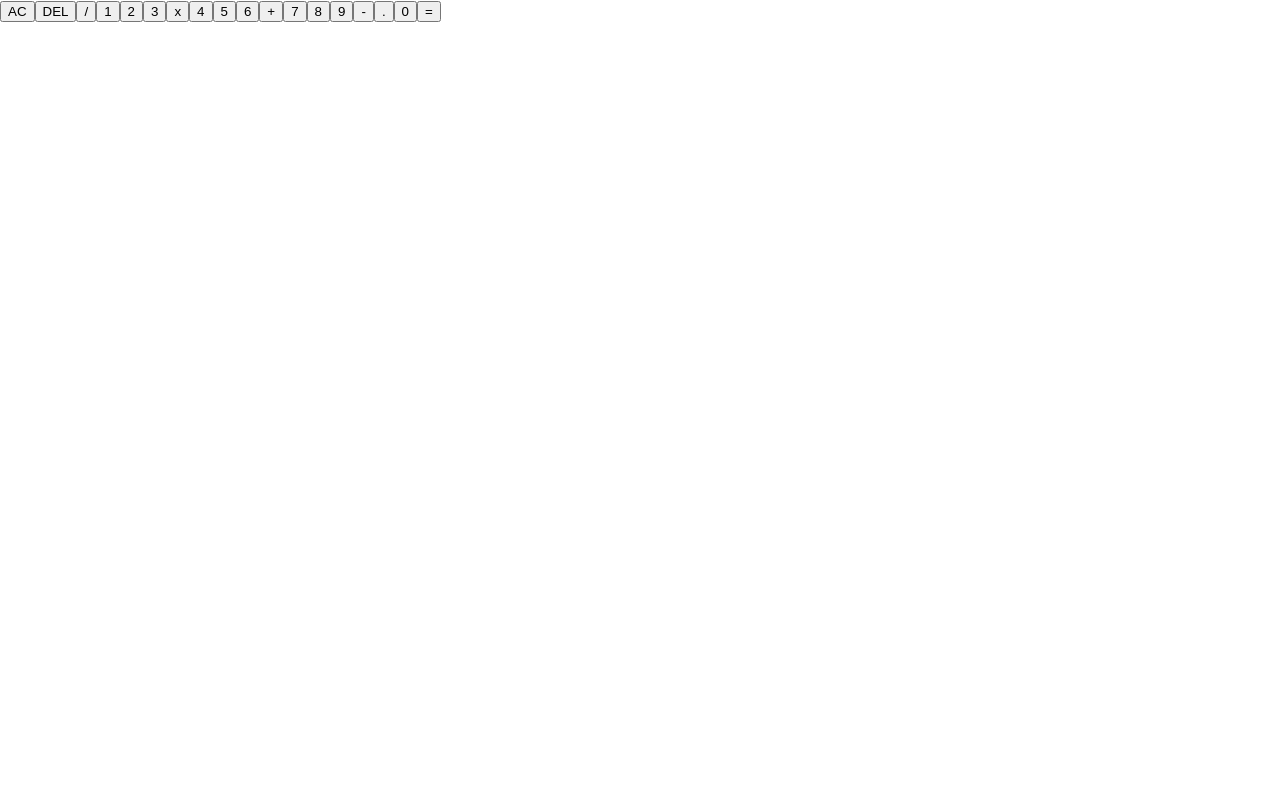
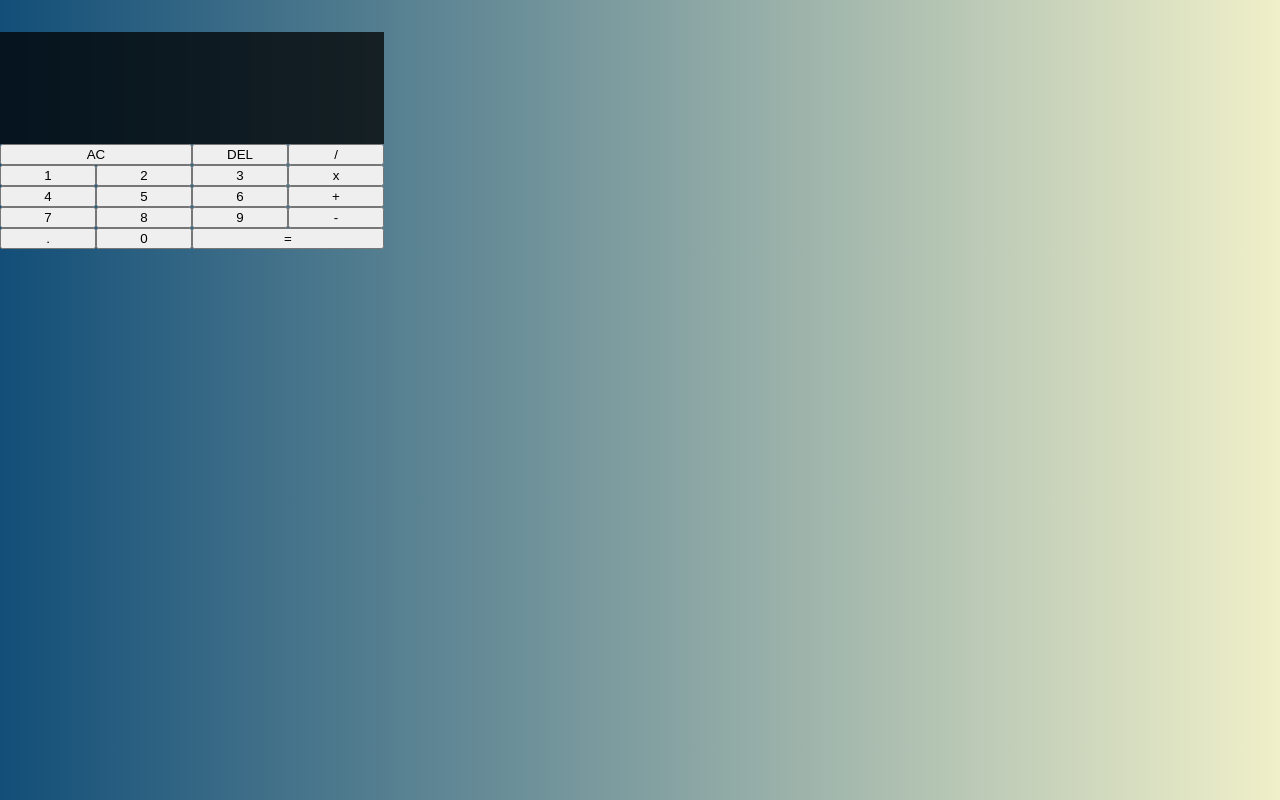
Before and after one commit to ircamitoc/https---github.com-ircamitoc-react-calculator, a React (Create React App) app in the folder react-calc/: page / in a window 1280 px wide. Built offline with nearby package versions, Linux system fonts and the light colour scheme.

Commit message:
Adding new code

```diff
--- a/react-calc/src/App.css
+++ b/react-calc/src/App.css
@@ -1,38 +1,38 @@
-.App {
-  text-align: center;
+*::before, *::after {
+  box-sizing: border-box;
 }
 
-.App-logo {
-  height: 40vmin;
-  pointer-events: none;
+body {
+  margin: 0;
+  background: linear-gradient(to right, #124E78, #F0F0C9);
 }
 
-@media (prefers-reduced-motion: no-preference) {
-  .App-logo {
-    animation: App-logo-spin infinite 20s linear;
-  }
+.calculator-grid {
+  display: grid;
+  margin-top: 2rem;
+  grid-template-columns: repeat(4, 6rem);
+  grid-template-rows: minmax(7rem, auto);
 }
 
-.App-header {
-  background-color: #282c34;
-  min-height: 100vh;
+.span-two {
+  grid-column: span 2;
+}
+
+.output {
+  grid-column: 1 / -1;
+  background-color: rgba(0,0,0,0.75);
   display: flex;
   flex-direction: column;
-  align-items: center;
-  justify-content: center;
-  font-size: calc(10px + 2vmin);
-  color: white;
+  align-items: flex-end;
+  justify-content: space-around;
 }
 
-.App-link {
-  color: #61dafb;
+.output .previous-operand {
+  color: rgba(255,255,255,0.75);
+  font-size: 1.5rem;
 }
 
-@keyframes App-logo-spin {
-  from {
-    transform: rotate(0deg);
-  }
-  to {
-    transform: rotate(360deg);
-  }
+.output .current-operand {
+  color: rgba(255,255,255,0.75);
+  font-size: 2.5rem;
 }
```
